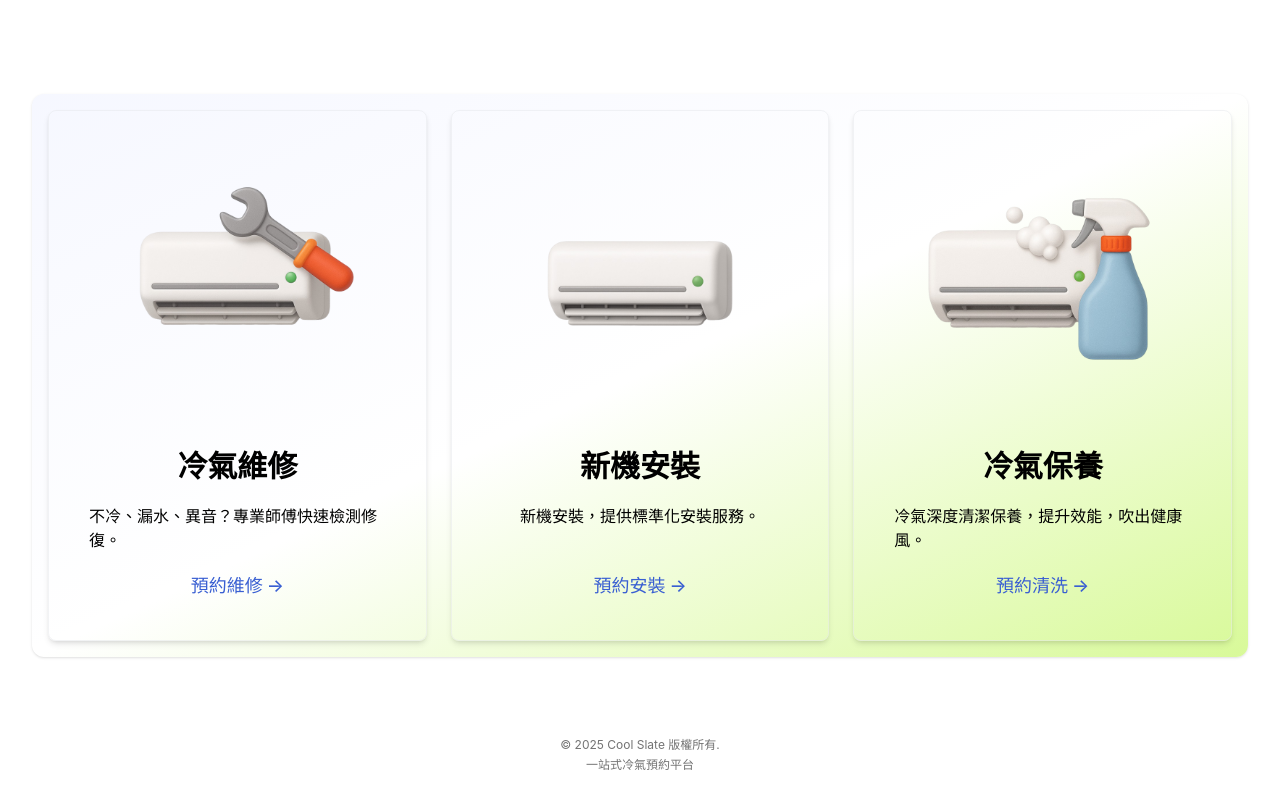
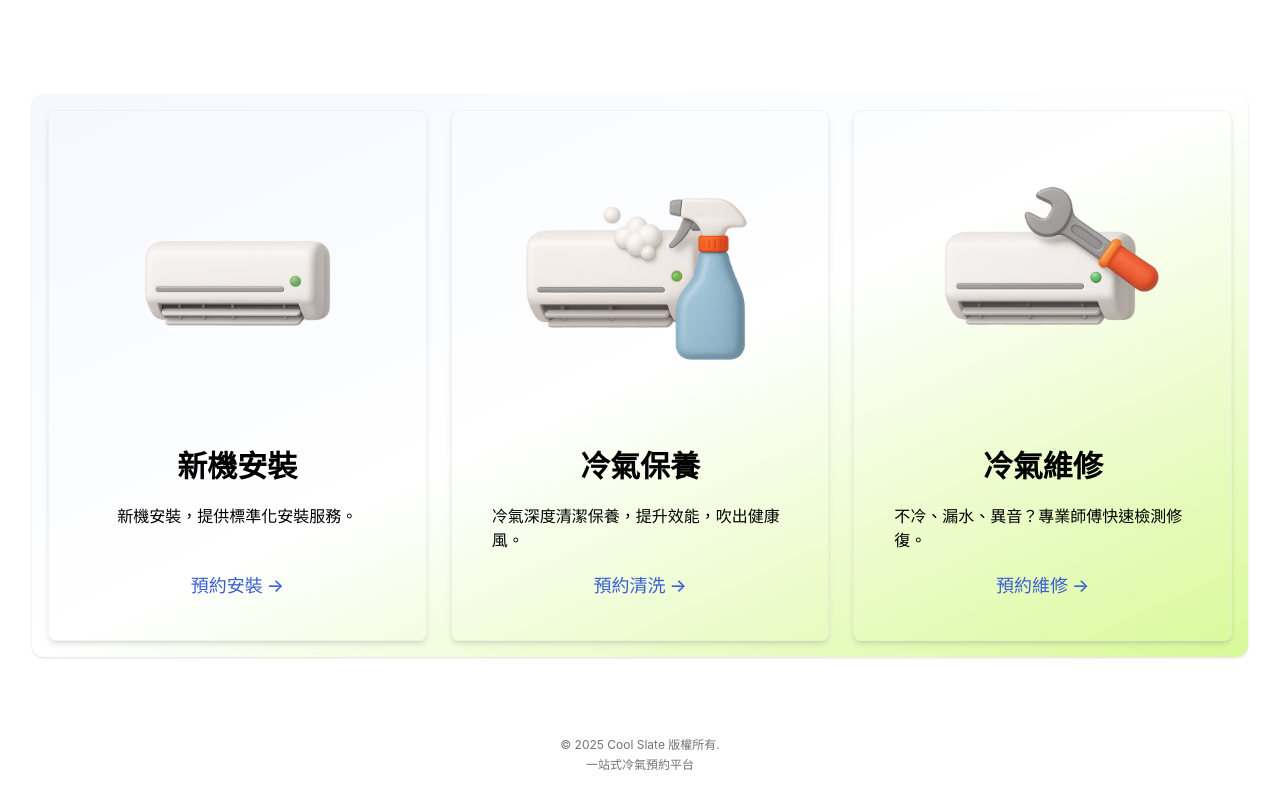
Before and after one commit to AyaTing/coolSlate, a React (Vite) app in the folder frontend/: page / in a window 1280 px wide. Shown: the part 650-1455 px from the top of the page. Built offline with nearby package versions, Linux system fonts and the light colour scheme; no server answers.

Commit message:
chore: reorder service cards on homepage

```diff
--- a/frontend/src/pages/HomePage.tsx
+++ b/frontend/src/pages/HomePage.tsx
@@ -81,13 +81,6 @@ const HomePage = () => {
       </section>
       <div className="grid sm:grid-cols-3 gap-4 lg:gap-6 p-3 md:p-4 bg-gradient-to-br from-[var(--color-brand-primary-light)]/10 via-transparent to-[var(--color-brand-secondary)] rounded-xl shadow-sm">
         <ServiceItemCard
-          imageElement={Images.repairImg}
-          title="冷氣維修"
-          description="不冷、漏水、異音？專業師傅快速檢測修復。"
-          ctaText="預約維修"
-          ctaLink="/service?type=冷氣維修"
-        />
-        <ServiceItemCard
           imageElement={Images.installImg}
           title="新機安裝"
           description="新機安裝，提供標準化安裝服務。"
@@ -101,6 +94,13 @@ const HomePage = () => {
           ctaText="預約清洗"
           ctaLink="/service?type=冷氣保養"
         />
+        <ServiceItemCard
+          imageElement={Images.repairImg}
+          title="冷氣維修"
+          description="不冷、漏水、異音？專業師傅快速檢測修復。"
+          ctaText="預約維修"
+          ctaLink="/service?type=冷氣維修"
+        />
       </div>
     </div>
   );
```
